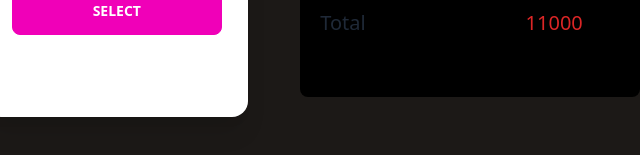
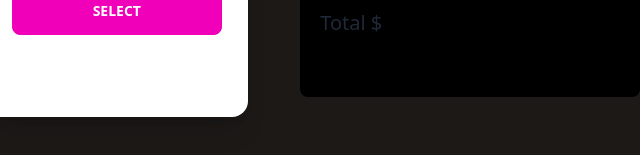
Before and after one commit to moddas311/favorite-footballer, a plain HTML site: page index.html in a window 1280 px wide. Shown: the part 1295-1450 px from the top of the page, 640-1280 px from the left. Drawn offline with nearby package versions, Linux system fonts and the light colour scheme.

Commit message:
last commit before submit

```diff
--- a/index.html
+++ b/index.html
@@ -129,7 +129,7 @@
                 <div class="text-center py-3">
                     <button id="total-calculate" class="btn btn-secondary px-20">Calculate Total</button>
                 </div>
-                <p class="text-xl mt-3 mb-10">Total<span id="total" class="ml-40  text-red-600">11000</span></p>
+                <p class="text-xl mt-3 mb-10">Total $<span id="total" class="ml-40  text-red-600"></span></p>
                </div>
             </div>
         </div>
```
